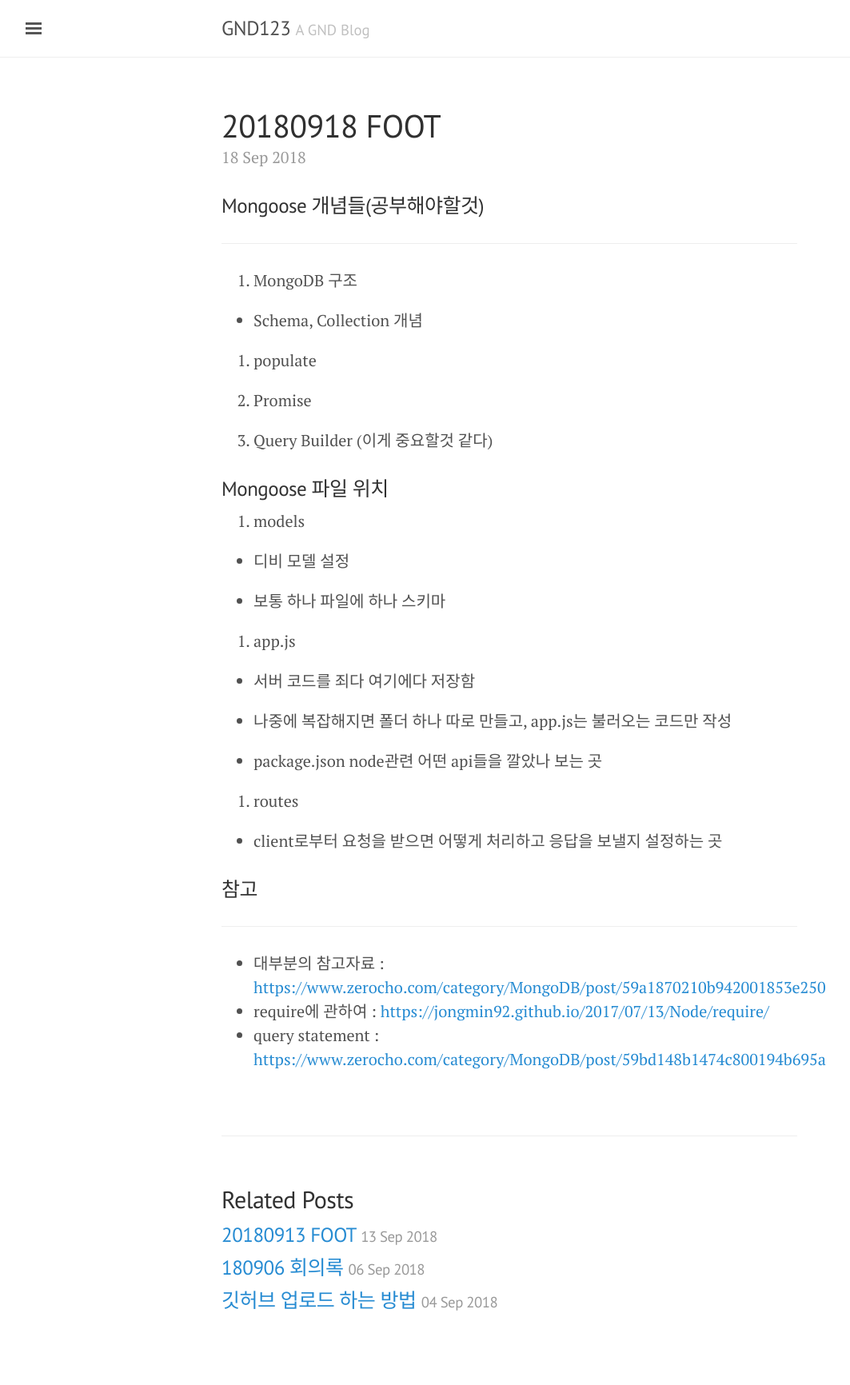
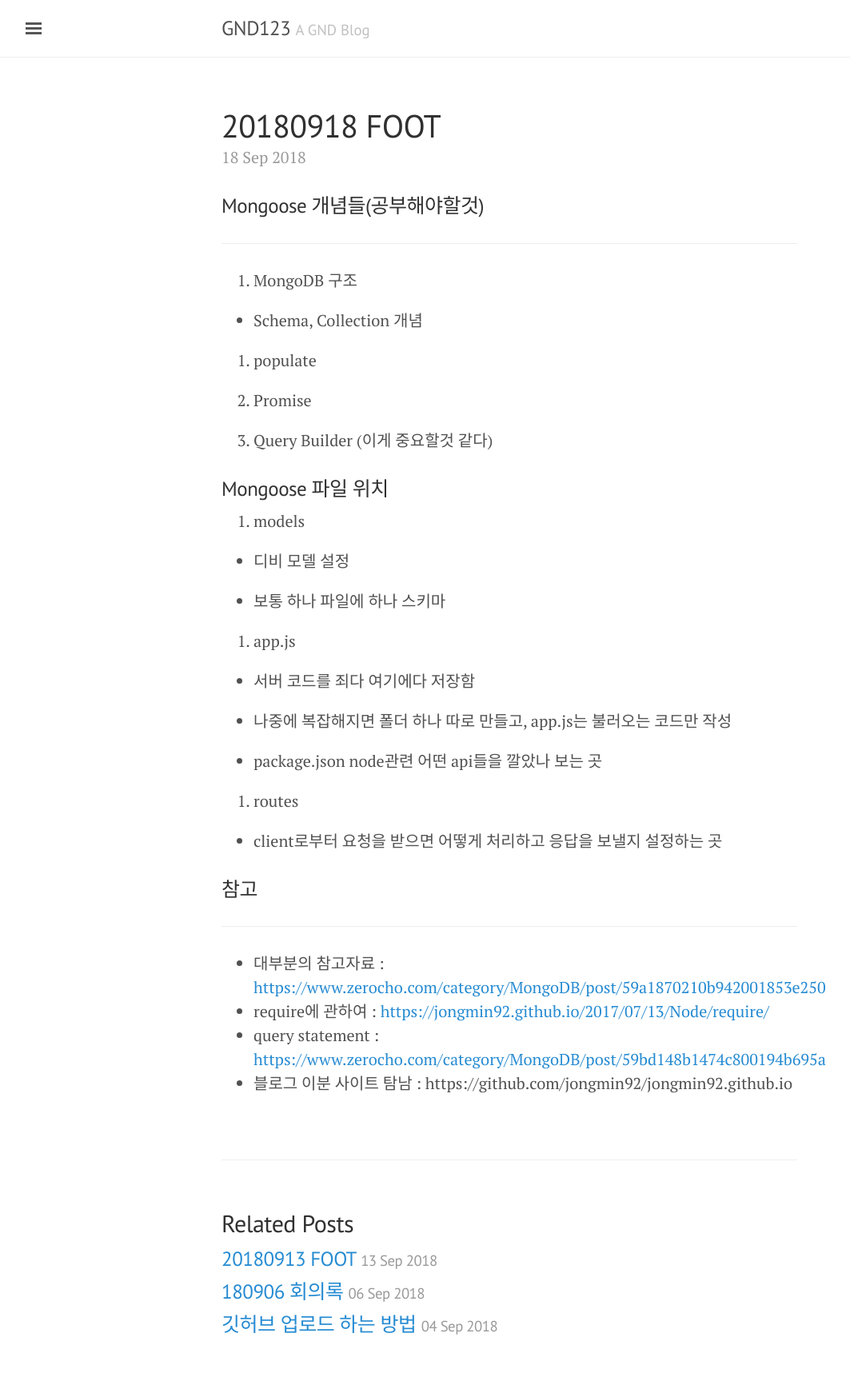
Before and after one commit to GND123/GND123.github.io, a Jekyll site: the page built from _posts/2018-09-18-FOOT.md, in a window 1280 px wide. Shown: the whole page at 80% size, without its empty margins (3-1066 px from the left). Built offline with Jekyll 4.4.1, drawn with Linux system fonts in a browser that asks for light colours; before the commit the page ends 1702 px from its top, so only the background shows below that.

Commit message:
Update 2018-09-18-FOOT.md

```diff
--- a/_posts/2018-09-18-FOOT.md
+++ b/_posts/2018-09-18-FOOT.md
@@ -42,3 +42,4 @@ editor: jiwoo
 * 대부분의 참고자료 : <https://www.zerocho.com/category/MongoDB/post/59a1870210b942001853e250>
 * require에 관하여 : <https://jongmin92.github.io/2017/07/13/Node/require/>
 * query statement : <https://www.zerocho.com/category/MongoDB/post/59bd148b1474c800194b695a>
+* 블로그 이분 사이트 탐남 : https://github.com/jongmin92/jongmin92.github.io
```
